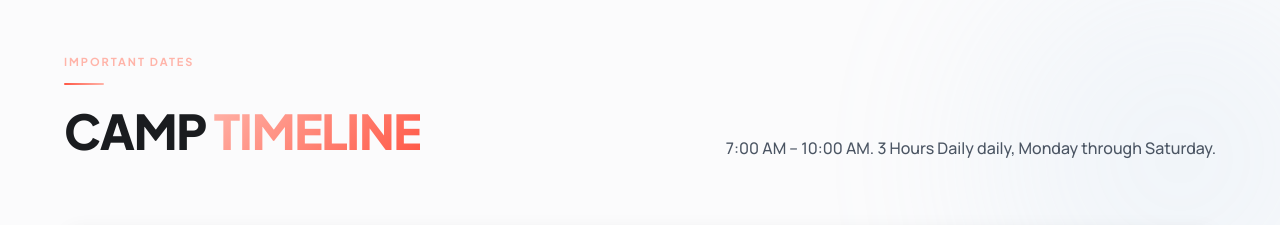
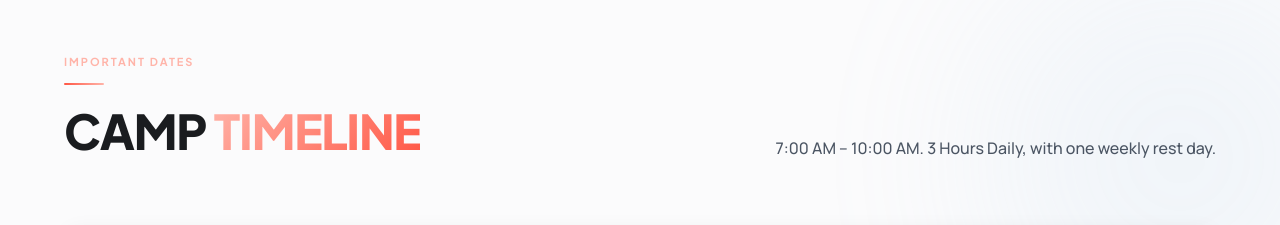
Before and after one commit to connectGT/campflow, a Next.js app: page / in a window 1280 px wide. Shown: the part 6060-6285 px from the top of the page. Built offline with nearby package versions, Linux system fonts and the light colour scheme; no server answers.

Commit message:
fix(ui): generalize text to 'one weekly rest day' and fix 'daily daily' bug

```diff
--- a/src/components/landing/FAQ.tsx
+++ b/src/components/landing/FAQ.tsx
@@ -11,7 +11,7 @@ const faqs = [
   },
   {
     q: "How long does the camp run?",
-    a: "Each summer camp session runs for 35 days (06 May to 09 June, Monday to Saturday). Sundays are weekly rest days. Sessions run from 7 AM to 10 AM daily.",
+    a: "Each summer camp session runs for 35 days (06 May to 09 June), with one weekly rest day. Sessions run from 7 AM to 10 AM daily.",
   },
   {
     q: "Can my child switch sports mid-camp?",
--- a/src/components/landing/ScheduleTimeline.tsx
+++ b/src/components/landing/ScheduleTimeline.tsx
@@ -46,7 +46,7 @@ export function ScheduleTimeline() {
             </h2>
           </div>
           <p className="text-text-muted text-base leading-relaxed lg:text-right font-medium">
-            {CAMP.DAILY_TIMING}. {CAMP.DAILY_HOURS} daily, Monday through Saturday.
+            {CAMP.DAILY_TIMING}. {CAMP.DAILY_HOURS}, with one weekly rest day.
           </p>
         </div>
 
```
